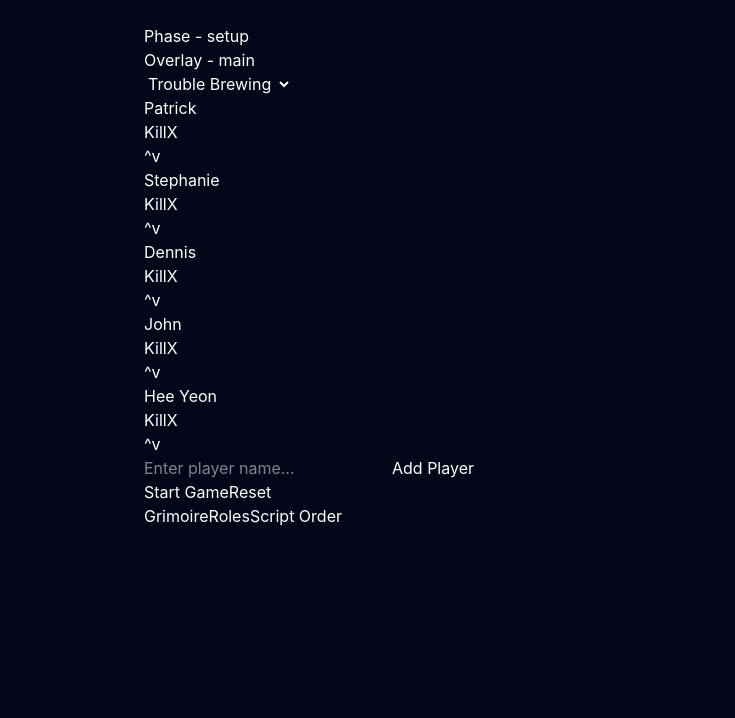
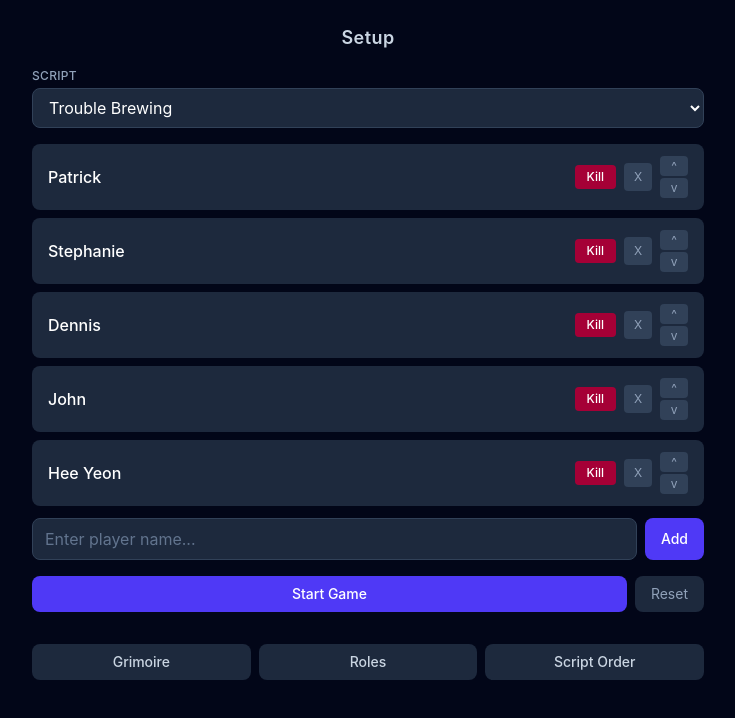
Before and after one commit to craftyzebra01/ravenkeeper, a React (Vite) app: page / in a window 1280 px wide. Shown: the top 718 px of the page, without its empty margins (272-1007 px from the left). Built offline with nearby package versions, Linux system fonts and the light colour scheme.

Commit message:
trying claude for ui design

```diff
--- a/src/App.jsx
+++ b/src/App.jsx
@@ -65,6 +65,7 @@
                         <ScriptOrder
                             firstNight={game.script.firstNight}
                             otherNight={game.script.otherNight}
+                            roles={game.script.roles}
                         />
                     </div>
                 )
@@ -78,15 +79,18 @@
     }
 
     return (
-        <div className='min-h-screen bg-slate-950 p-6 flex flex-col items-center text-white'>
-            <div className='w-full max-w-md'>
-                <h2>Phase - {game.phase}</h2>
-                <h3>Overlay - {game.overlay}</h3>
-                {renderGame()}
-                <div className='menu'>
-                    <button onClick={() => dispatch({type: 'set_overlay', overlay: 'grimoire'})}>Grimoire</button>
-                    <button onClick={() => dispatch({type: 'set_overlay', overlay: 'role_info'})}>Roles</button>
-                    <button onClick={() => dispatch({type: 'set_overlay', overlay: 'script_order'})}>Script Order</button>
+        <div className='min-h-screen bg-slate-950 text-white flex flex-col items-center p-6'>
+            <div className='w-full max-w-2xl flex flex-col gap-4'>
+                <h1 className='text-center text-lg font-semibold text-slate-300 tracking-wide'>
+                    {{ setup: 'Setup', preGame: 'Pre-Game', firstNight: 'First Night', day: 'Day', otherNight: 'Night' }[game.phase]}
+                </h1>
+                <div className='flex-1'>
+                    {renderGame()}
+                </div>
+                <div className='flex gap-2 mt-4'>
+                    <button className='flex-1 py-2 rounded-lg text-sm font-medium bg-slate-800 text-slate-300 hover:bg-slate-700 transition-colors' onClick={() => dispatch({type: 'set_overlay', overlay: 'grimoire'})}>Grimoire</button>
+                    <button className='flex-1 py-2 rounded-lg text-sm font-medium bg-slate-800 text-slate-300 hover:bg-slate-700 transition-colors' onClick={() => dispatch({type: 'set_overlay', overlay: 'role_info'})}>Roles</button>
+                    <button className='flex-1 py-2 rounded-lg text-sm font-medium bg-slate-800 text-slate-300 hover:bg-slate-700 transition-colors' onClick={() => dispatch({type: 'set_overlay', overlay: 'script_order'})}>Script Order</button>
                 </div>
             </div>
         </div>
--- a/src/components/DeathButton.jsx
+++ b/src/components/DeathButton.jsx
@@ -24,8 +24,16 @@
         return 'Dead Vote'
     }
 
+    const btnClass = !dead
+        ? 'bg-rose-800 hover:bg-rose-700 text-white'
+        : deadVoteUsed
+            ? 'bg-slate-700 text-slate-500 cursor-not-allowed'
+            : 'bg-amber-700 hover:bg-amber-600 text-white';
+
     return (
-        <button onClick={handleClick}>{renderButtonText()}</button>
+        <button onClick={handleClick} className={`px-3 py-1 rounded text-xs font-medium transition-colors ${btnClass}`}>
+            {renderButtonText()}
+        </button>
     )
 }
 
--- a/src/components/Grimoire.jsx
+++ b/src/components/Grimoire.jsx
@@ -6,7 +6,7 @@
 const Grimoire = ({game, dispatch}) => {
 
     return (
-        <div>
+        <div className='flex flex-col gap-4'>
             {game.phase === 'setup' && (
             <ScriptDisplay
                 selectedScript={game.script}
@@ -15,15 +15,16 @@
             )}
             <PlayersDisplay
                 players={game.players}
-                dispatch={dispatch}
-            />
-            {/* <button onClick={handleStartGame} disabled={game.players.length < 5 || game.players.length > 15}>{renderButtonText()}</button> */}
-            {/* this button should probably be moved into the game container???  */}
-            <NextPhaseButton
                 phase={game.phase}
                 dispatch={dispatch}
             />
-            <button onClick={() => {dispatch({type: 'reset_game'})}}>Reset</button>
+            <div className='flex gap-2'>
+                <NextPhaseButton
+                    phase={game.phase}
+                    dispatch={dispatch}
+                />
+                <button className='px-4 py-2 rounded-lg text-sm bg-slate-800 text-slate-400 hover:bg-slate-700 transition-colors' onClick={() => {dispatch({type: 'reset_game'})}}>Reset</button>
+            </div>
         </div>
     )
 }
--- a/src/components/NextPhaseButton.jsx
+++ b/src/components/NextPhaseButton.jsx
@@ -3,49 +3,44 @@
     switch(phase) {
         case 'setup':
             return (
-                <button onClick={() => {
-                    dispatch({type: 'next_phase'}
-                    )
-                }}
-                >
+                <button className='flex-1 px-4 py-2 bg-indigo-600 hover:bg-indigo-500 text-white rounded-lg font-medium text-sm transition-colors' onClick={() => {
+                    dispatch({type: 'next_phase'})
+                }}>
                     Start Game
                 </button>
             )
         case 'preGame':
             return (
-                <button onClick={() => {
+                <button className='flex-1 px-4 py-2 bg-indigo-600 hover:bg-indigo-500 text-white rounded-lg font-medium text-sm transition-colors' onClick={() => {
                     console.log(`[${phase}] First Night pressed...`)
                     dispatch({type: 'next_phase'})
-                }}
-                >
+                }}>
                     First Night
                 </button>
             )
         case 'firstNight':
         case 'otherNight':
             return (
-                <button onClick={() => {
+                <button className='flex-1 px-4 py-2 bg-indigo-600 hover:bg-indigo-500 text-white rounded-lg font-medium text-sm transition-colors' onClick={() => {
                     console.log(`[${phase}] Day pressed from ${phase}`)
                     dispatch({type: 'next_phase'})
-                }}
-                >
+                }}>
                     Day
                 </button>
             )
         case 'day':
             return (
-                <button onClick={() => {
+                <button className='flex-1 px-4 py-2 bg-indigo-600 hover:bg-indigo-500 text-white rounded-lg font-medium text-sm transition-colors' onClick={() => {
                     console.log(`[${phase}] Night pressed...`)
                     dispatch({type: 'next_phase'})
-                }}
-                >
+                }}>
                     Night
                 </button>
             )
         default:
             console.log(`Reached default with phase: ${phase}`)
             return (
-                <button>Next Phase Button</button>
+                <button className='flex-1 px-4 py-2 bg-indigo-600 hover:bg-indigo-500 text-white rounded-lg font-medium text-sm transition-colors'>Next Phase Button</button>
             )
     }
 }
--- a/src/components/Player.jsx
+++ b/src/components/Player.jsx
@@ -8,14 +8,10 @@
     //     </div>
     // )
     return (
-        <div style={{ textAlign: 'left'}}>
-            <div>
-                {name}
-            </div>
+        <div>
+            <div className='font-medium text-white'>{name}</div>
             {roleType && roleName && (
-                <div>
-                    {roleType} - {roleName}
-                </div>
+                <div className='text-xs text-slate-400'>{roleType} — {roleName}</div>
             )}
         </div>
     )
--- a/src/components/PlayersDisplay.jsx
+++ b/src/components/PlayersDisplay.jsx
@@ -1,8 +1,9 @@
 import { useState } from "react"
 import Player from "./Player"
 import DeathButton from "./DeathButton"
+import { roleTypeBg } from "../utils/roleColors"
 
-const PlayersDisplay = ({players, dispatch}) => {
+const PlayersDisplay = ({players, phase, dispatch}) => {
     const [playerName, setPlayerName] = useState('')
 
     const handleAddPlayer = (e) => {
@@ -16,46 +17,50 @@
     }
 
     return (
-        <div className='player-info'>
-            <ul className='player-list'>
+        <div className='flex flex-col gap-3'>
+            <ul className='flex flex-col gap-2'>
                 {players.map((player, index) => (
                     <li key={player.name || index}
-                        className='player-row'>
+                        className={`flex items-center justify-between rounded-lg px-4 py-3 ${player.dead ? 'bg-slate-700 opacity-50' : (roleTypeBg[player.role?.type] ?? 'bg-slate-800')}`}>
                             <Player
                                 name={player.name}
                                 roleName={player.role?.name}
                                 roleType={player.role?.type}
                             />
-
-                            <div className='player-setup-buttons'>
+                            <div className='flex items-center gap-2'>
                                 <DeathButton
                                     playerName={player.name}
                                     dead={player.dead}
                                     deadVoteUsed={player.deadVoteUsed}
                                     dispatch={dispatch}
                                 />
-                                <button>
-                                    X
-                                </button>
-                                <div className='up-down'>
-                                    <button>^</button>
-                                    <button>v</button>
+                                {phase === 'setup' && (
+                                    <button
+                                        onClick={() => dispatch({type: 'del_player', playerName: player.name})}
+                                        className='w-7 h-7 flex items-center justify-center rounded bg-slate-700 text-slate-400 hover:bg-slate-600 text-xs transition-colors'>
+                                        X
+                                    </button>
+                                )}
+                                <div className='flex flex-col gap-0.5'>
+                                    <button className='w-7 h-5 flex items-center justify-center rounded bg-slate-700 text-slate-400 hover:bg-slate-600 text-xs transition-colors'>^</button>
+                                    <button className='w-7 h-5 flex items-center justify-center rounded bg-slate-700 text-slate-400 hover:bg-slate-600 text-xs transition-colors'>v</button>
                                 </div>
                             </div>
                         </li>
                 ))}
             </ul>
 
-            <form onSubmit={(e) => handleAddPlayer(e)}>
+            <form onSubmit={(e) => handleAddPlayer(e)} className='flex gap-2'>
                 <input
                     type='text'
                     value={playerName}
                     onChange={(e) => setPlayerName(e.target.value)}
                     placeholder='Enter player name...'
                     aria-label='Player Name'
+                    className='flex-1 bg-slate-800 border border-slate-700 rounded-lg px-3 py-2 text-white placeholder-slate-500 focus:outline-none focus:ring-2 focus:ring-indigo-500'
                 />
-                <button type='submit'>
-                    Add Player
+                <button type='submit' className='px-4 py-2 bg-indigo-600 hover:bg-indigo-500 text-white rounded-lg font-medium text-sm transition-colors'>
+                    Add
                 </button>
             </form>
         </div>
--- a/src/components/ScriptDisplay.jsx
+++ b/src/components/ScriptDisplay.jsx
@@ -4,10 +4,12 @@
 const ScriptDisplay = ({selectedScript, dispatch}) => {
 
     return (
-        <div className='script-display-container'>
+        <div className='flex flex-col gap-1'>
+            <label className='text-xs text-slate-400 font-medium uppercase tracking-wide'>Script</label>
             <select
                 value={selectedScript.name}
                 onChange={(e) => {dispatch({type: 'set_script', scriptName: e.target.value})}}
+                className='w-full bg-slate-800 border border-slate-700 text-white rounded-lg px-3 py-2 focus:outline-none focus:ring-2 focus:ring-indigo-500'
             >
                 {allScripts.map(script => (
                     <option key={script.name} value={script.name}>
--- a/src/components/ScriptOrder.jsx
+++ b/src/components/ScriptOrder.jsx
@@ -1,23 +1,49 @@
 import {useState} from 'react';
+import { roleTypeBg } from '../utils/roleColors';
 
-const ScriptOrder = ({firstNight, otherNight}) => {
+const specialBg = 'bg-slate-700';
+
+const ScriptOrder = ({firstNight, otherNight, roles}) => {
     const [viewFirst, setViewFirst] = useState(true);
 
     const handleFlipScript = () => {
         setViewFirst(!viewFirst);
     }
 
+    const nights = [
+        { label: 'First Night', key: 'first', steps: firstNight },
+        { label: 'Other Nights', key: 'other', steps: otherNight },
+    ]
+
     return (
-        <div>
-            <ul>
-                <h3>{viewFirst ? 'First Night' : 'Other Nights'}</h3>
-                {(viewFirst ? firstNight : otherNight).map( (step, index) => {
-                    return <li key={step || index}>{step}</li>
+        <div className='flex flex-col gap-4'>
+            <div className='flex gap-2'>
+                {nights.map(({ label, key }) => (
+                    <button
+                        key={key}
+                        onClick={() => setViewFirst(key === 'first')}
+                        className={`flex-1 py-2 rounded-lg text-sm font-medium transition-colors ${
+                            (key === 'first') === viewFirst
+                                ? 'bg-indigo-600 text-white'
+                                : 'bg-slate-800 text-slate-300 hover:bg-slate-700'
+                        }`}
+                    >
+                        {label}
+                    </button>
+                ))}
+            </div>
+            <ul className='flex flex-col gap-2'>
+                {(viewFirst ? firstNight : otherNight).map((step, index) => {
+                    const role = roles?.find(r => r.name === step);
+                    const bg = role ? (roleTypeBg[role.type] ?? specialBg) : specialBg;
+                    return (
+                        <li key={step || index} className={`rounded-lg px-4 py-3 text-sm text-white ${bg}`}>
+                            <span className='text-white/40 mr-3 text-xs'>{index + 1}</span>
+                            {step}
+                        </li>
+                    );
                 })}
             </ul>
-            <div className='rd-buttons'>
-                <button onClick={handleFlipScript}>Flip</button>
-            </div>
         </div>
     )
 }
--- a/src/utils/gameLogic.js
+++ b/src/utils/gameLogic.js
@@ -84,7 +84,7 @@
                 ...game,
                 players: game.players.map(player => {
                     return {...player,
-                        dead: player.name === action.playerName ? true : false
+                        dead: player.name === action.playerName ? true : player.dead
                     }
                 })
             }
@@ -199,7 +199,8 @@
         return {
             playerName: player.name,
             visibleMessage: '',
-            hiddenMessage: `${player.role.name} - ${player.role.type} ${player.role.description}`
+            hiddenMessage: `${player.role.name} - ${player.role.type} ${player.role.description}`,
+            role: player.role
         }
     })
 }
--- /dev/null
+++ b/src/utils/roleColors.js
@@ -0,0 +1,6 @@
+export const roleTypeBg = {
+    townsfolk: 'bg-blue-950',
+    outsider:  'bg-blue-800',
+    minion:    'bg-red-800',
+    demon:     'bg-red-950',
+}
```
Also changed, not shown: src/components/Night.jsx (+35 -22 lines), src/components/RoleInfo.jsx (+22 -12 lines), 1 other file (tests, documents, lock files or other folders).
